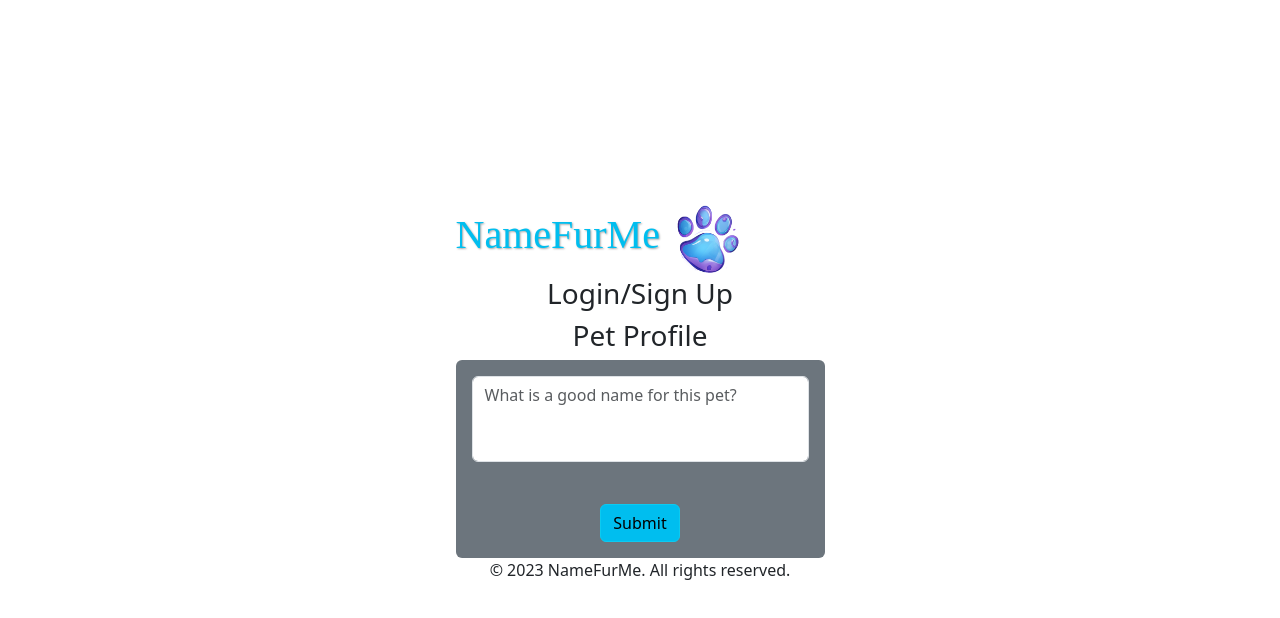
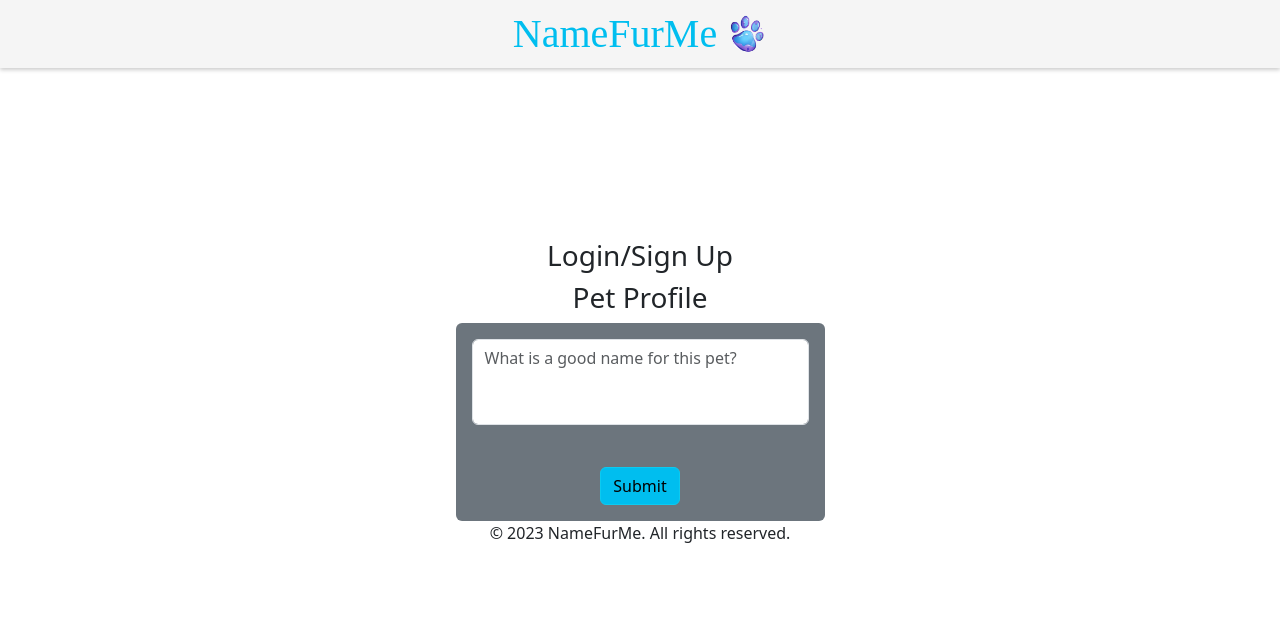
Before and after one commit to Rjohn217/PetNameApp, a React (Vite) app in the folder front-end/namefurme/: page / in a window 1280 px wide. Shown: the top 618 px of the page. Built offline with nearby package versions, Linux system fonts and the light colour scheme; a web font is replaced by a local one.

Commit message:
Updated header style

```diff
--- a/front-end/namefurme/src/components/Header.jsx
+++ b/front-end/namefurme/src/components/Header.jsx
@@ -2,31 +2,33 @@ import React from 'react';
 import pawprint from '../assets/pawprint.png';
 
 const Header = () => {
-
   const headerStyle = {
     fontFamily: "'Farsan', cursive",
     display: 'flex',
     alignItems: 'center',
+    justifyContent: 'center',
+    position: 'fixed',
+    top: 0,
+    left: 0, // Add this to position the header at the left of the viewport
+    width: '100%',
+    background: 'whitesmoke',
     color: '#00BEEF',
-    textShadow: '1px 1px 2px rgba(0, 0, 0, 0.35)'
+    padding: '10px',
+    zIndex: 1,
+    boxShadow: '0px 2px 4px rgba(0, 0, 0, 0.2)',
   };
 
   const imageStyle = {
     marginLeft: '10px',
-    width: '75px',
-    height: '75px',
-  };
-
-  const headingContainerStyle = {
-    display: 'flex',
-    alignItems: 'center',
+    width: '40px',
+    height: '40px',
   };
 
   return (
     <header style={headerStyle}>
-      <div style={headingContainerStyle}>
-      <h1>NameFurMe</h1>
-      <img src={pawprint} alt="dog paw" style={imageStyle} />
+      <div style={{ display: 'flex', alignItems: 'center' }}>
+        <h1 style={{ margin: 0 }}>NameFurMe</h1>
+        <img src={pawprint} alt="dog paw" style={imageStyle} />
       </div>
       <nav>
         {/* Add navigation links here */}
```
